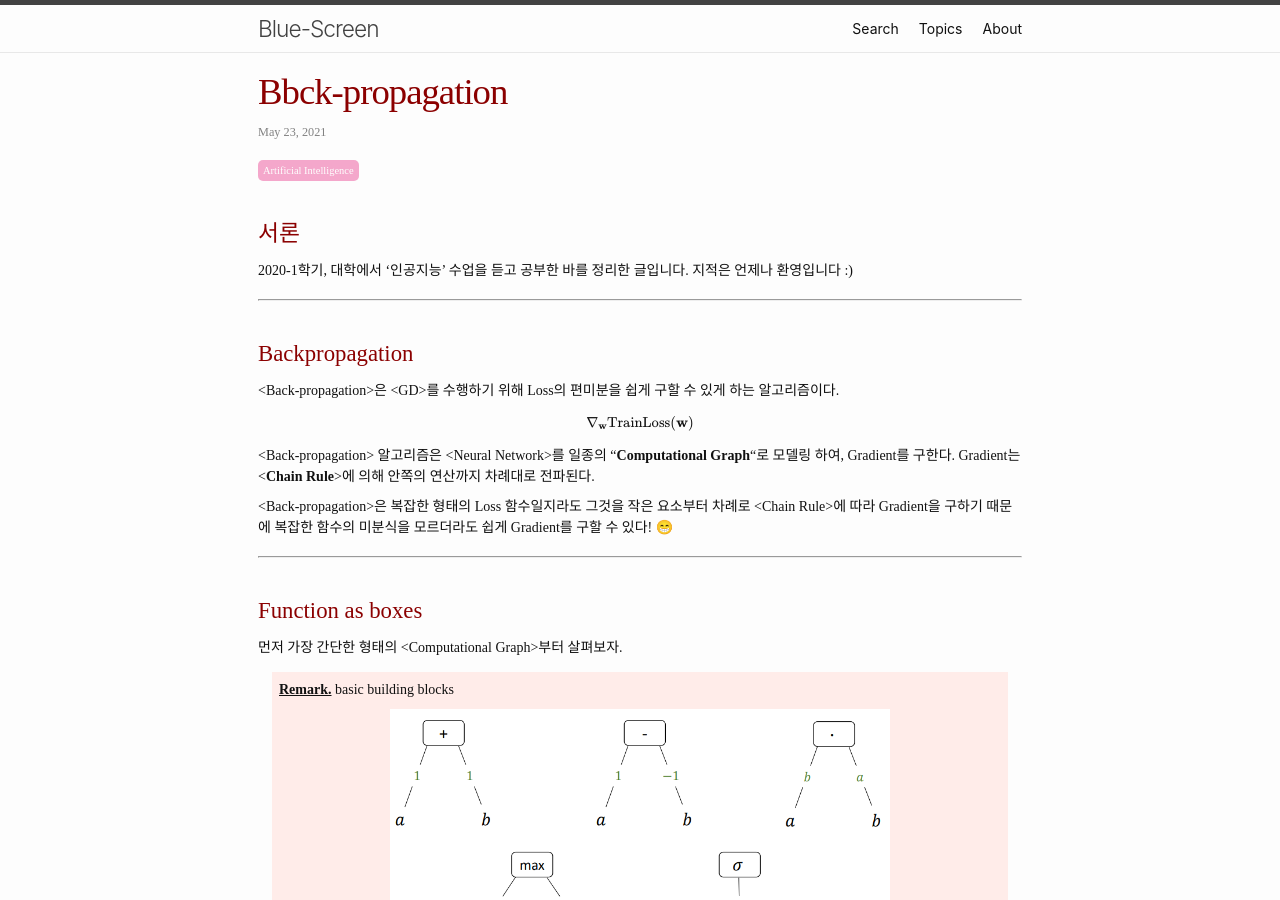
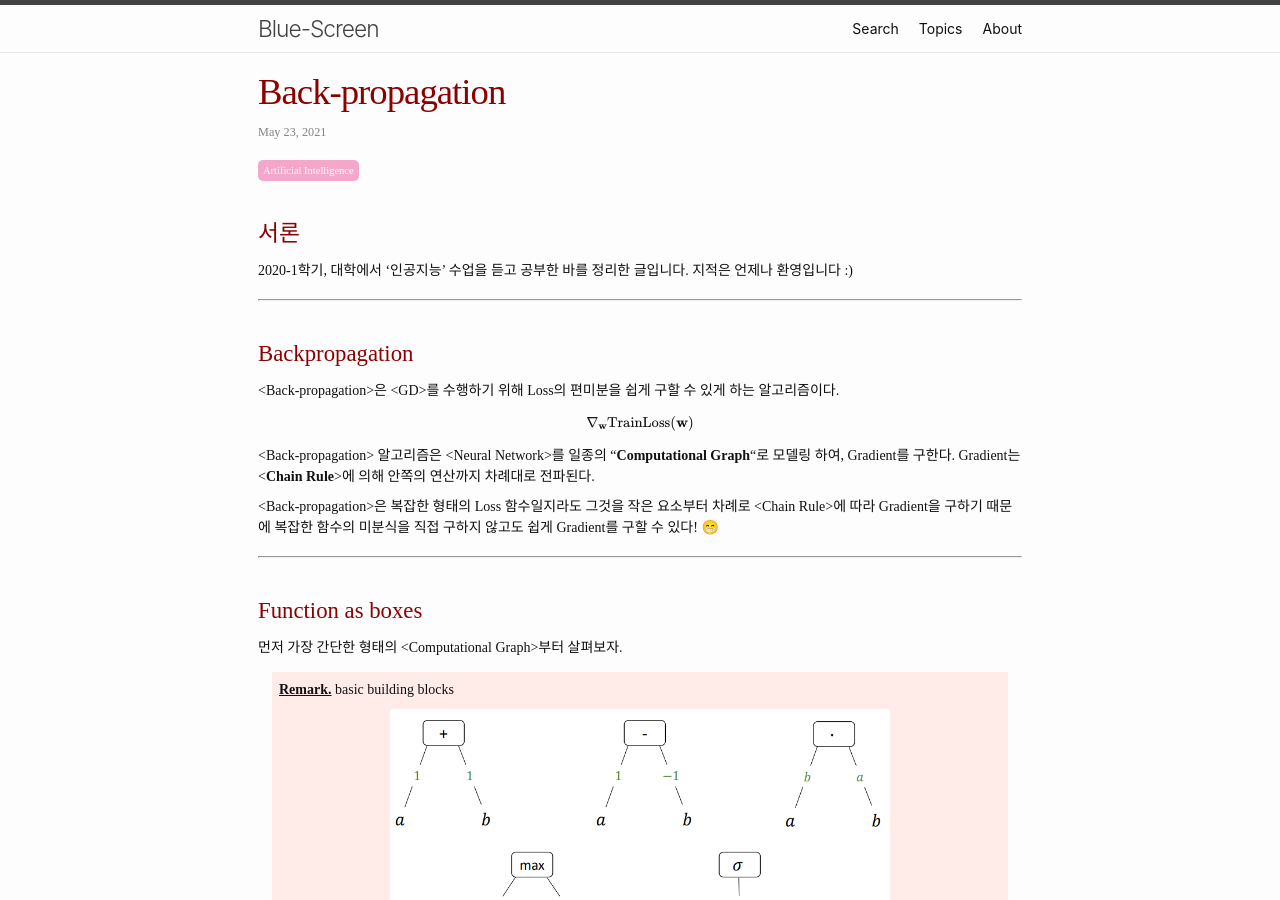
Before and after one commit to BlueHorn07/computer_science, a Jekyll site: the page built from _posts/artificial-intelligence/2021-05-23-back-propagation.md, in a window 1280 px wide and 900 px high. Built offline with Jekyll 4.4.1, drawn with Linux system fonts in a browser that asks for light colours; nearby versions of some CDN libraries; some web fonts are replaced; some of the changed text lies outside the part shown.

Commit message:
fix typos

```diff
--- a/_posts/artificial-intelligence/2021-05-23-back-propagation.md
+++ b/_posts/artificial-intelligence/2021-05-23-back-propagation.md
@@ -1,5 +1,5 @@
 ---
-title: "Bbck-propagation"
+title: "Back-propagation"
 layout: post
 use_math: true
 tags: ["Artificial Intelligence"]
@@ -20,7 +20,7 @@ $$
 
 \<Back-propagation\> 알고리즘은 \<Neural Network\>를 일종의 "**Computational Graph**"로 모델링 하여, Gradient를 구한다. Gradient는 \<**Chain Rule**\>에 의해 안쪽의 연산까지 차례대로 전파된다.
 
-\<Back-propagation\>은 복잡한 형태의 Loss 함수일지라도 그것을 작은 요소부터 차례로 \<Chain Rule\>에 따라 Gradient을 구하기 때문에 복잡한 함수의 미분식을 모르더라도 쉽게 Gradient를 구할 수 있다! 😁
+\<Back-propagation\>은 복잡한 형태의 Loss 함수일지라도 그것을 작은 요소부터 차례로 \<Chain Rule\>에 따라 Gradient을 구하기 때문에 복잡한 함수의 미분식을 직접 구하지 않고도 쉽게 Gradient를 구할 수 있다! 😁
 
 <hr/>
 
@@ -108,7 +108,7 @@ $$
   \frac{\partial \text{mid}}{\partial \text{in}}
   $$
 
-  두 gradient 값을 다 구했다면, 구한 gradient를 모두 곱해서 우리가 원하는 Gradient를 구한다! 😁
+  두 gradient 값을 다 구했다면, 구한 gradient를 모두 곱해서 우리가 원하는 gradient를 구한다! 😁
 
   $$
   \frac{\text{out}}{\text{in}} = \frac{\partial \text{out}}{\partial \text{mid}} \cdot \frac{\partial \text{mid}}{\partial \text{in}}
```
Also changed, not shown: other parts of _posts/artificial-intelligence/2021-05-23-back-propagation.md (+1 -1 lines).
